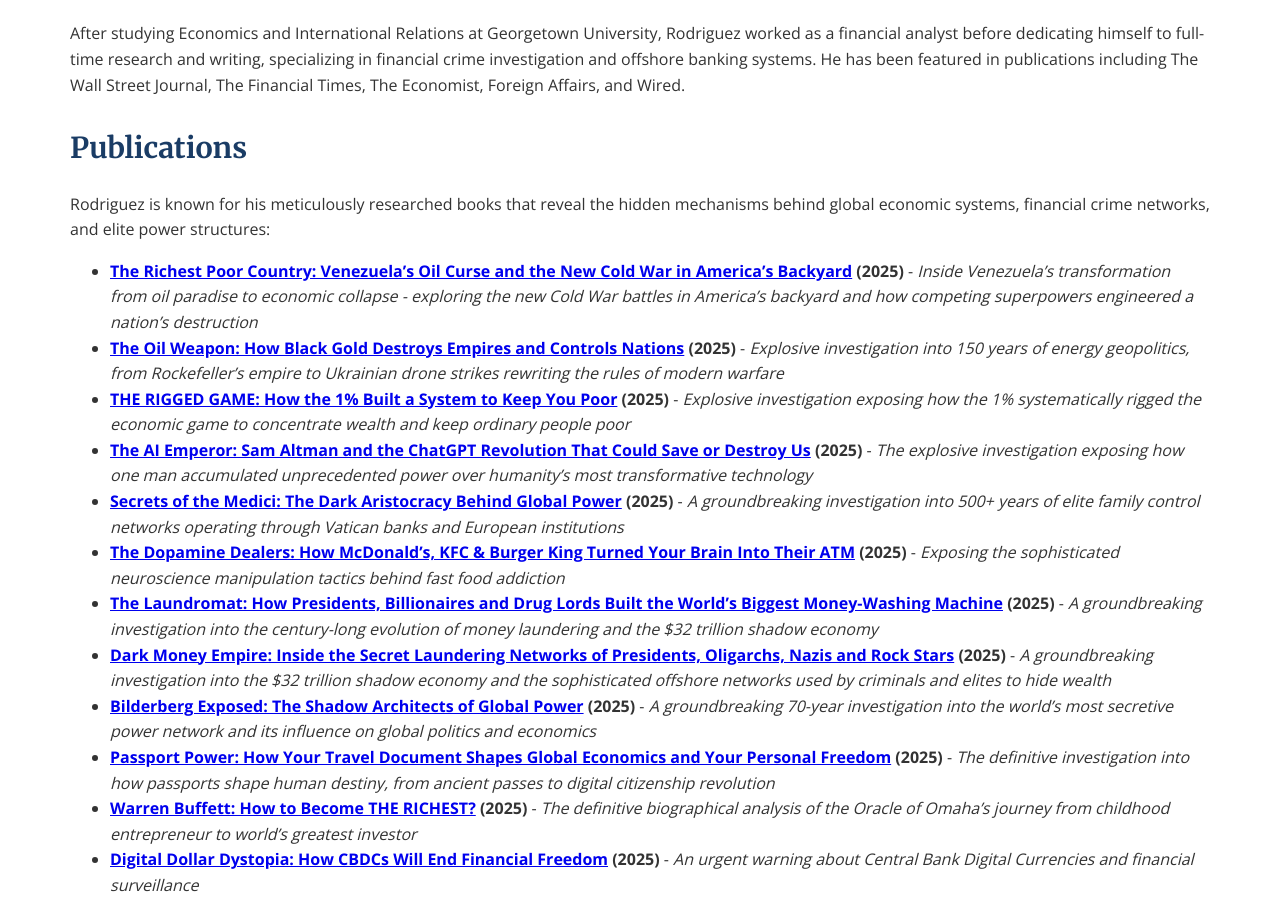
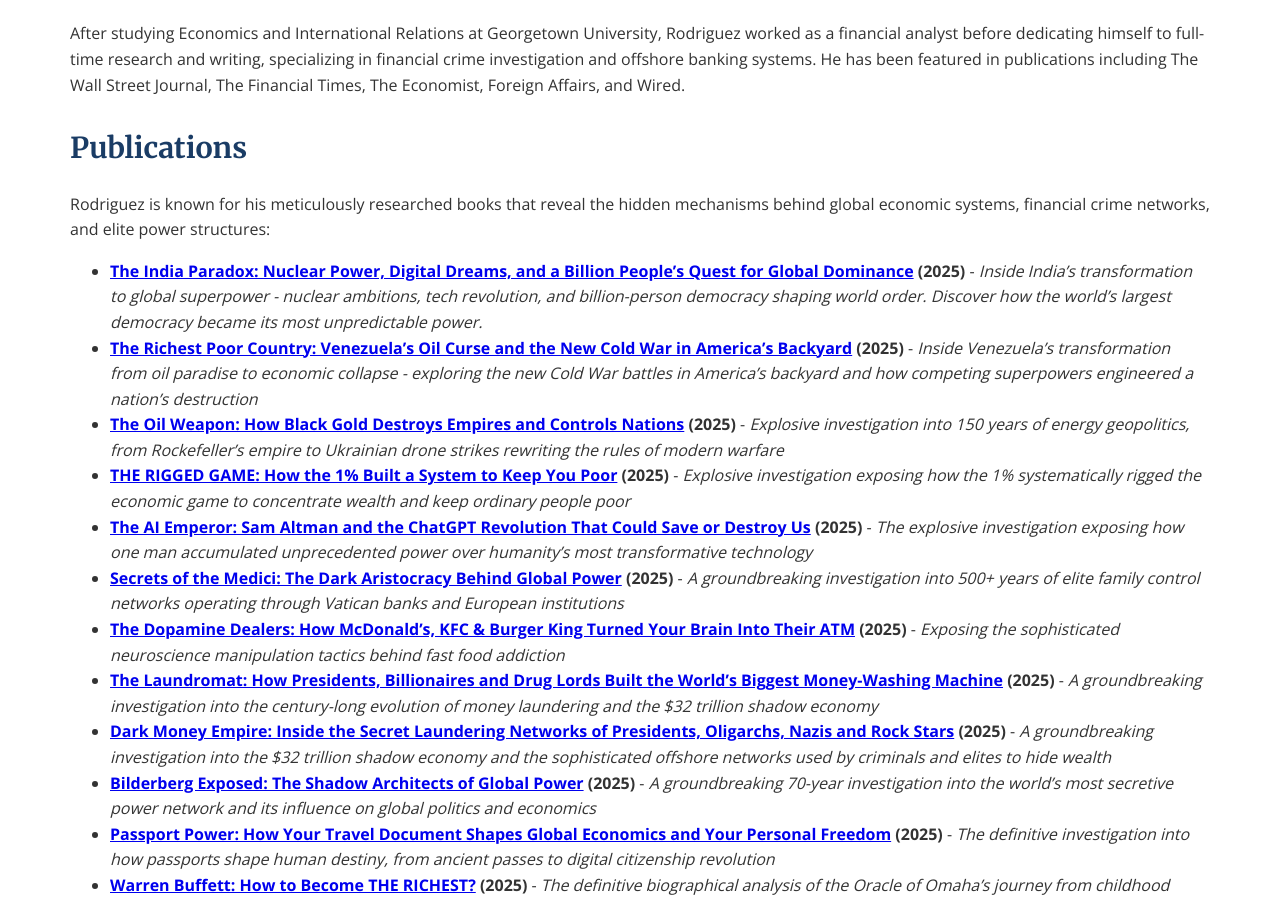
Before and after one commit to Zews123/michael-rodriguez-books, a Jekyll site: the page built from about.md, in a window 1280 px wide and 900 px high, scrolled down 684 px. Built offline with Jekyll 4.4.1, drawn with Linux system fonts in a browser that asks for light colours.

Commit message:
Update about.md

```diff
--- a/about.md
+++ b/about.md
@@ -21,6 +21,7 @@
 
 Rodriguez is known for his meticulously researched books that reveal the hidden mechanisms behind global economic systems, financial crime networks, and elite power structures:
 
+- **[The India Paradox: Nuclear Power, Digital Dreams, and a Billion People's Quest for Global Dominance]({{ site.baseurl }}/books/India_Paradox) (2025)** - *Inside India's transformation to global superpower - nuclear ambitions, tech revolution, and billion-person democracy shaping world order. Discover how the world's largest democracy became its most unpredictable power.*
 - **[The Richest Poor Country: Venezuela's Oil Curse and the New Cold War in America's Backyard]({{ site.baseurl }}/books/Richest_Poor_Country) (2025)** - *Inside Venezuela's transformation from oil paradise to economic collapse - exploring the new Cold War battles in America's backyard and how competing superpowers engineered a nation's destruction*
 - **[The Oil Weapon: How Black Gold Destroys Empires and Controls Nations]({{ site.baseurl }}/books/Oil_Weapon) (2025)** - *Explosive investigation into 150 years of energy geopolitics, from Rockefeller's empire to Ukrainian drone strikes rewriting the rules of modern warfare*
 - **[THE RIGGED GAME: How the 1% Built a System to Keep You Poor]({{ site.baseurl }}/books/Rigged_Game) (2025)** - *Explosive investigation exposing how the 1% systematically rigged the economic game to concentrate wealth and keep ordinary people poor*
```
